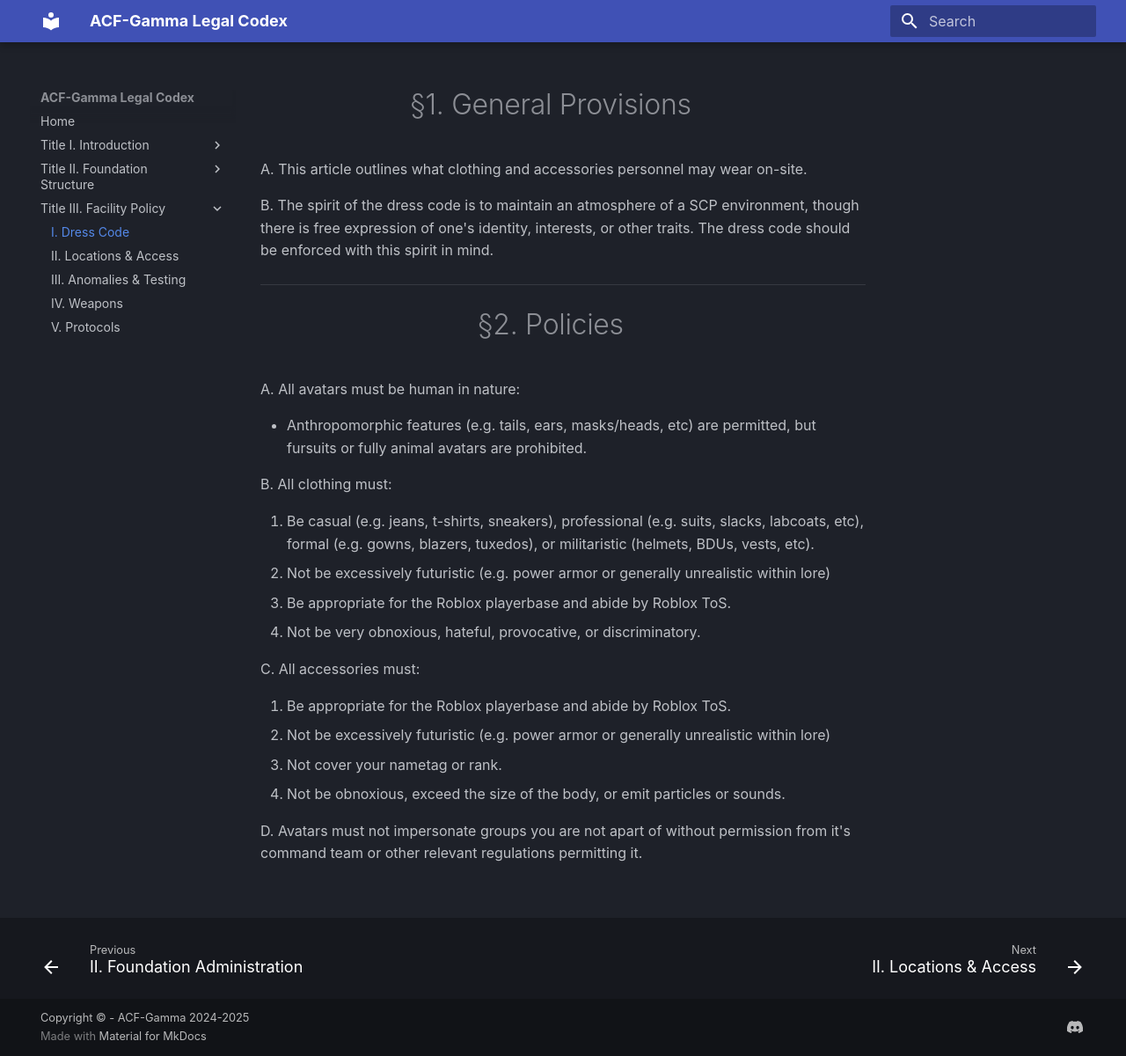
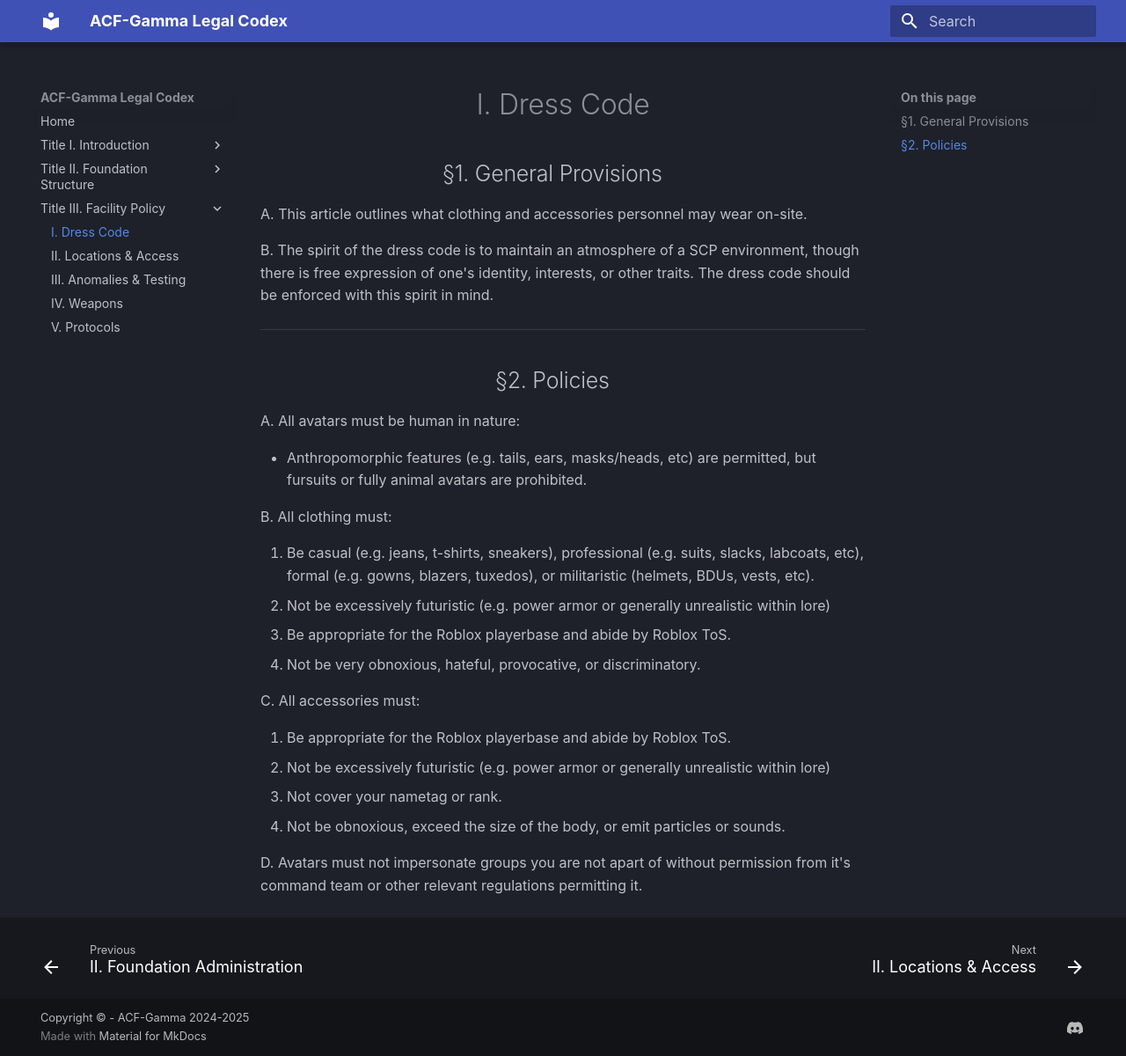
Before and after one commit to acf-gamma/legal-codex, an MkDocs documentation site: the page built from docs/Title III. Facility Policy/I. Dress Code.md, in a window 1280 px wide and 1200 px high. Shown: the whole window at 88% size. Built offline with MkDocs 1.6.1 and Material for MkDocs 9.7.7, drawn with Linux system fonts in a browser that asks for light colours; some web fonts are replaced.

Commit message:
Update I. Dress Code.md

```diff
--- a/docs/Title III. Facility Policy/I. Dress Code.md
+++ b/docs/Title III. Facility Policy/I. Dress Code.md
@@ -3,7 +3,7 @@ title: I. Dress Code
 ---
 
 
-# §1. General Provisions
+## §1. General Provisions
 
 A. This article outlines what clothing and accessories personnel may wear on-site.
 
@@ -11,7 +11,7 @@ B. The spirit of the dress code is to maintain an atmosphere of a SCP environmen
 
 ---
 
-# §2. Policies
+## §2. Policies
 
 A. All avatars must be human in nature:
 
```
